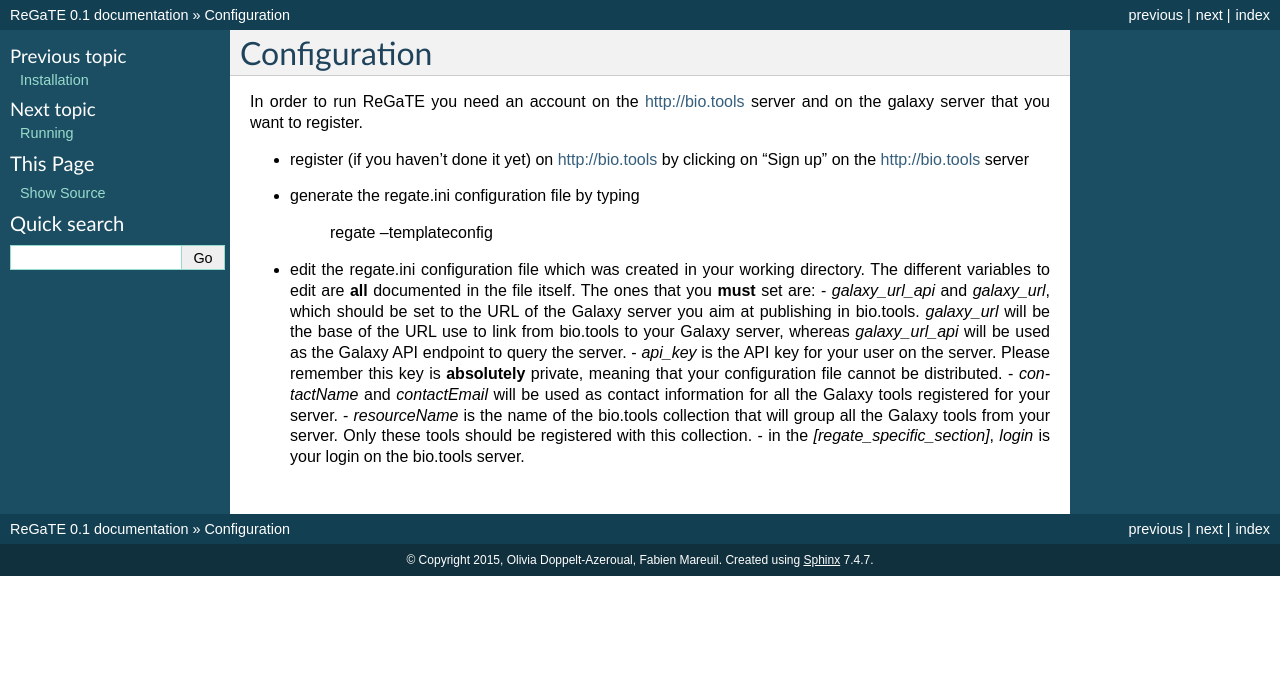
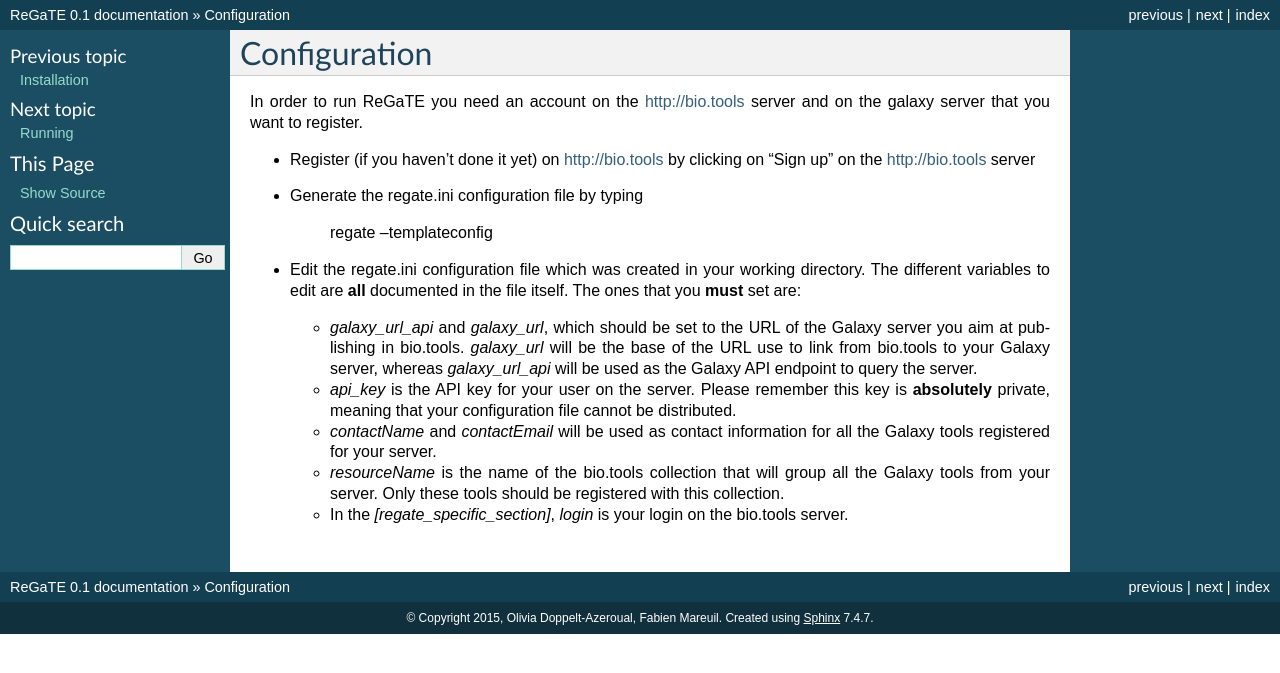
Before and after one commit to C3BI-pasteur-fr/ReGaTE, a Sphinx documentation site: the page built from doc/configuration.rst, in a window 1280 px wide. Shown: the top 673 px of the page. Built offline with Sphinx 7.4.7, drawn with Linux system fonts in a browser that asks for light colours.

```diff
--- a/doc/configuration.rst
+++ b/doc/configuration.rst
@@ -14,15 +14,20 @@ Configuration
 
 In order to run ReGaTE you need an account on the http://bio.tools server and on the galaxy server that you want to register.
 
-* register (if you haven't done it yet) on http://bio.tools by clicking on "Sign up" on the http://bio.tools server
+* Register (if you haven't done it yet) on http://bio.tools by clicking on "Sign up" on the http://bio.tools server
 
-* generate the regate.ini configuration file by typing
+* Generate the regate.ini configuration file by typing
 
     regate --templateconfig
 
-* edit the regate.ini configuration file which was created in your working directory. The different variables to edit are **all** documented in the file itself. The ones that you **must** set are:
+* Edit the regate.ini configuration file which was created in your working directory. The different variables to edit are **all** documented in the file itself. The ones that you **must** set are:
+
   - `galaxy_url_api` and `galaxy_url`, which should be set to the URL of the Galaxy server you aim at publishing in bio.tools. `galaxy_url` will be the base of the URL use to link from bio.tools to your Galaxy server, whereas `galaxy_url_api` will be used as the Galaxy API endpoint to query the server.
+
   - `api_key` is the API key for your user on the server. Please remember this key is **absolutely** private, meaning that your configuration file cannot be distributed.
+
   - `contactName` and `contactEmail` will be used as contact information for all the Galaxy tools registered for your server.
+
   - `resourceName` is the name of the bio.tools collection that will group all the Galaxy tools from your server. Only these tools should be registered with this collection.
-  - in the `[regate_specific_section]`, `login` is your login on the bio.tools server.
+
+  - In the `[regate_specific_section]`, `login` is your login on the bio.tools server.
```
